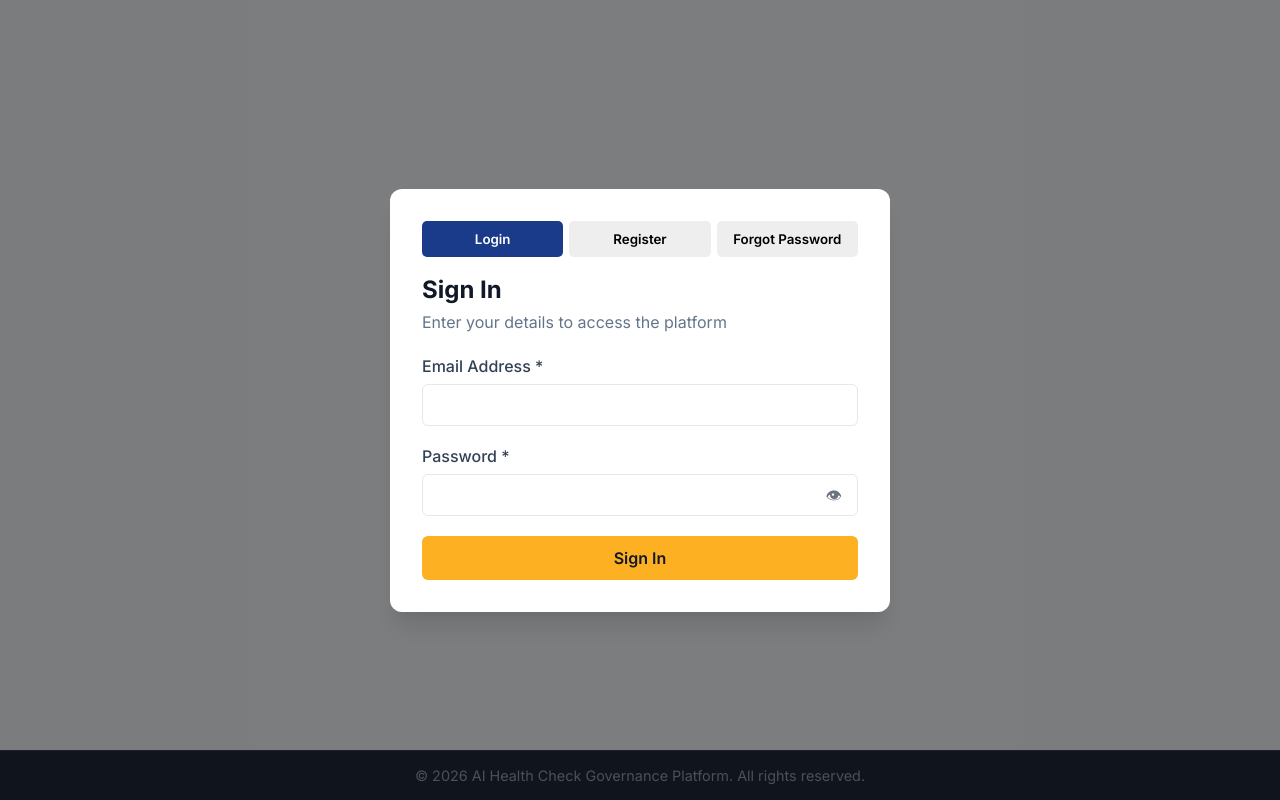
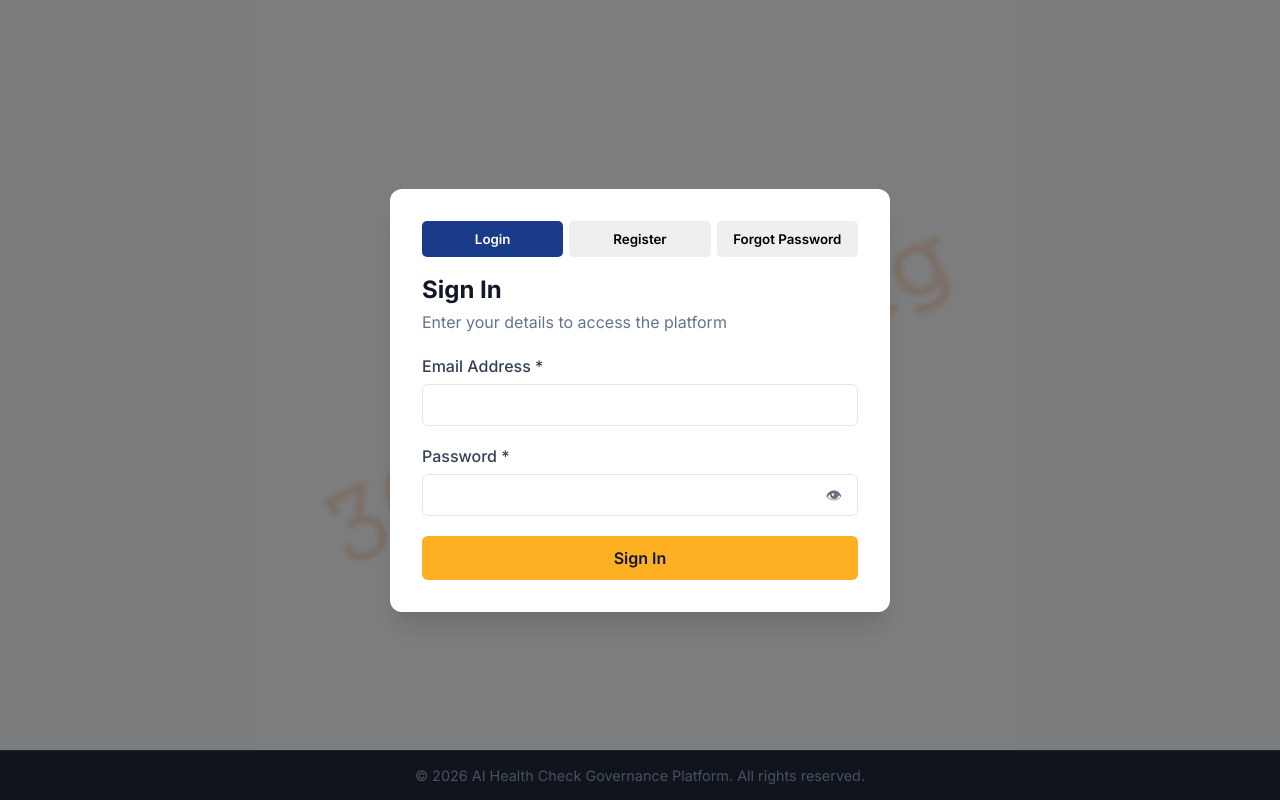
Before and after one commit to Omolola436/AI-Helath-Check, a Flask app: page / in a window 1280 px wide. Run offline with Flask 3, Linux system fonts and the light colour scheme; some libraries are stand-ins or nearby versions.

Commit message:
Initial commit

```diff
--- a/static/css/style.css
+++ b/static/css/style.css
@@ -23,6 +23,36 @@ body {
     color: var(--text-color);
     display: flex;
     min-height: 100vh;
+}
+
+body::before {
+    content: "";
+    position: fixed;
+    top: 50%;
+    left: 50%;
+
+    transform: translate(-50%, -50%) rotate(-25deg);
+
+    background-image: url('/static/logo.png');
+    background-repeat: no-repeat;
+    background-position: center;
+    background-size: 700px; /* slightly bigger */
+
+    opacity: 0.18; /* increase visibility */
+
+    width: 100%;
+    height: 100%;
+
+    pointer-events: none;
+    z-index: 0; /* keep it in the background */
+}
+
+.main-content,
+.sidebar,
+.modal,
+.footer {
+    position: relative;
+    z-index: 1;
 }
 
 /* Sidebar */
```
Also changed, not shown: database.db, static/logo.png (added).
